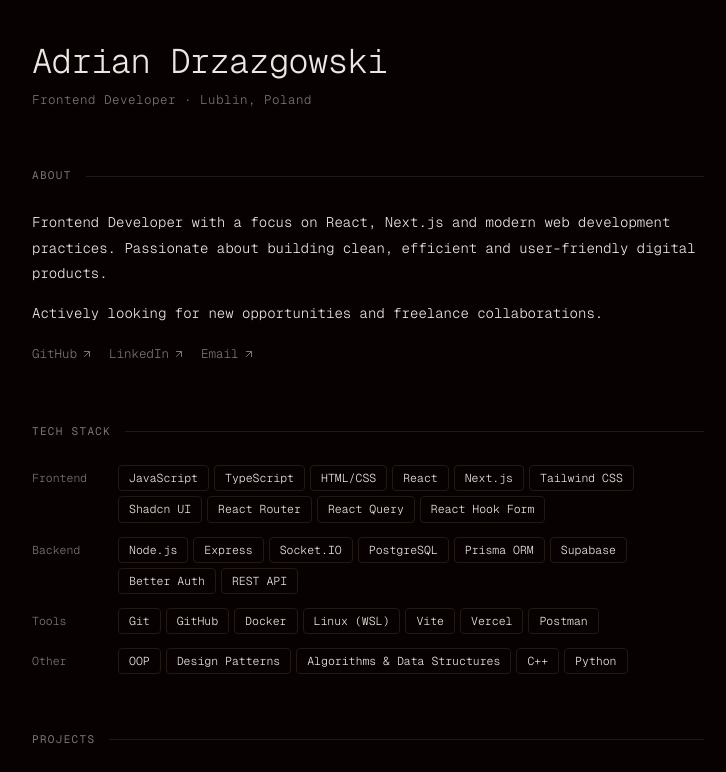
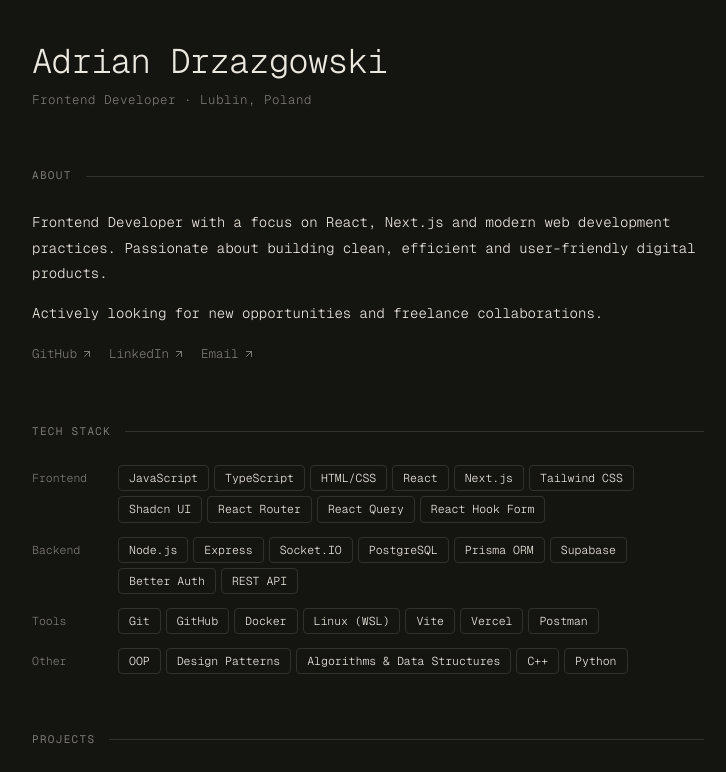
Before and after one commit to iamdrzazgowski/personal-website, a Next.js app: page / in a window 1280 px wide. Shown: the top 772 px of the page, without its empty margins (272-998 px from the left). Built offline with nearby package versions, Linux system fonts and the light colour scheme.

Commit message:
fix colors

```diff
--- a/src/app/globals.css
+++ b/src/app/globals.css
@@ -3,26 +3,26 @@
 @custom-variant dark (&:is(.dark *));
 
 :root {
-    --background: oklch(0.1 0.018 40);
-    --foreground: oklch(0.93 0.01 40);
-    --card: oklch(0.1 0.018 40);
-    --card-foreground: oklch(0.93 0.01 40);
-    --popover: oklch(0.13 0.018 40);
-    --popover-foreground: oklch(0.93 0.01 40);
-    --primary: oklch(0.93 0.01 40);
-    --primary-foreground: oklch(0.1 0.018 40);
-    --secondary: oklch(0.17 0.018 40);
-    --secondary-foreground: oklch(0.67 0.012 40);
-    --muted: oklch(0.17 0.018 40);
-    --muted-foreground: oklch(0.57 0.012 40);
-    --accent: oklch(0.17 0.018 40);
-    --accent-foreground: oklch(0.93 0.01 40);
+    --background: #141410;
+    --foreground: oklch(0.93 0.012 88);
+    --card: #141410;
+    --card-foreground: oklch(0.93 0.012 88);
+    --popover: oklch(0.23 0.009 103);
+    --popover-foreground: oklch(0.93 0.012 88);
+    --primary: oklch(0.93 0.012 88);
+    --primary-foreground: #141410;
+    --secondary: oklch(0.27 0.01 100);
+    --secondary-foreground: oklch(0.68 0.01 95);
+    --muted: oklch(0.27 0.01 100);
+    --muted-foreground: oklch(0.58 0.01 95);
+    --accent: oklch(0.27 0.01 100);
+    --accent-foreground: oklch(0.93 0.012 88);
     --destructive: oklch(0.577 0.245 27.325);
     --destructive-foreground: oklch(0.577 0.245 27.325);
-    --border: oklch(0.22 0.018 40);
-    --border-light: oklch(0.17 0.018 40);
-    --input: oklch(0.22 0.018 40);
-    --ring: oklch(0.65 0.012 40);
+    --border: oklch(0.31 0.012 98);
+    --border-light: oklch(0.27 0.01 100);
+    --input: oklch(0.31 0.012 98);
+    --ring: oklch(0.65 0.01 92);
     --radius: 0.25rem;
 }
 
@@ -68,7 +68,7 @@
     scroll-behavior: smooth;
     /* Firefox */
     scrollbar-width: thin;
-    scrollbar-color: oklch(0.27 0.018 40) oklch(0.1 0.018 40);
+    scrollbar-color: oklch(0.34 0.012 98) #141410;
 }
 
 /* Webkit (Chrome, Edge, Safari) */
@@ -77,18 +77,18 @@
 }
 
 ::-webkit-scrollbar-track {
-    background: oklch(0.1 0.018 40);
+    background: #141410;
 }
 
 ::-webkit-scrollbar-thumb {
-    background: oklch(0.27 0.018 40);
+    background: oklch(0.34 0.012 98);
     border-radius: 999px;
 }
 
 ::-webkit-scrollbar-thumb:hover {
-    background: oklch(0.36 0.018 40);
+    background: oklch(0.42 0.012 98);
 }
 
 ::selection {
-    background: oklch(0.93 0.01 40 / 0.15);
+    background: oklch(0.93 0.012 88 / 0.15);
 }
```
